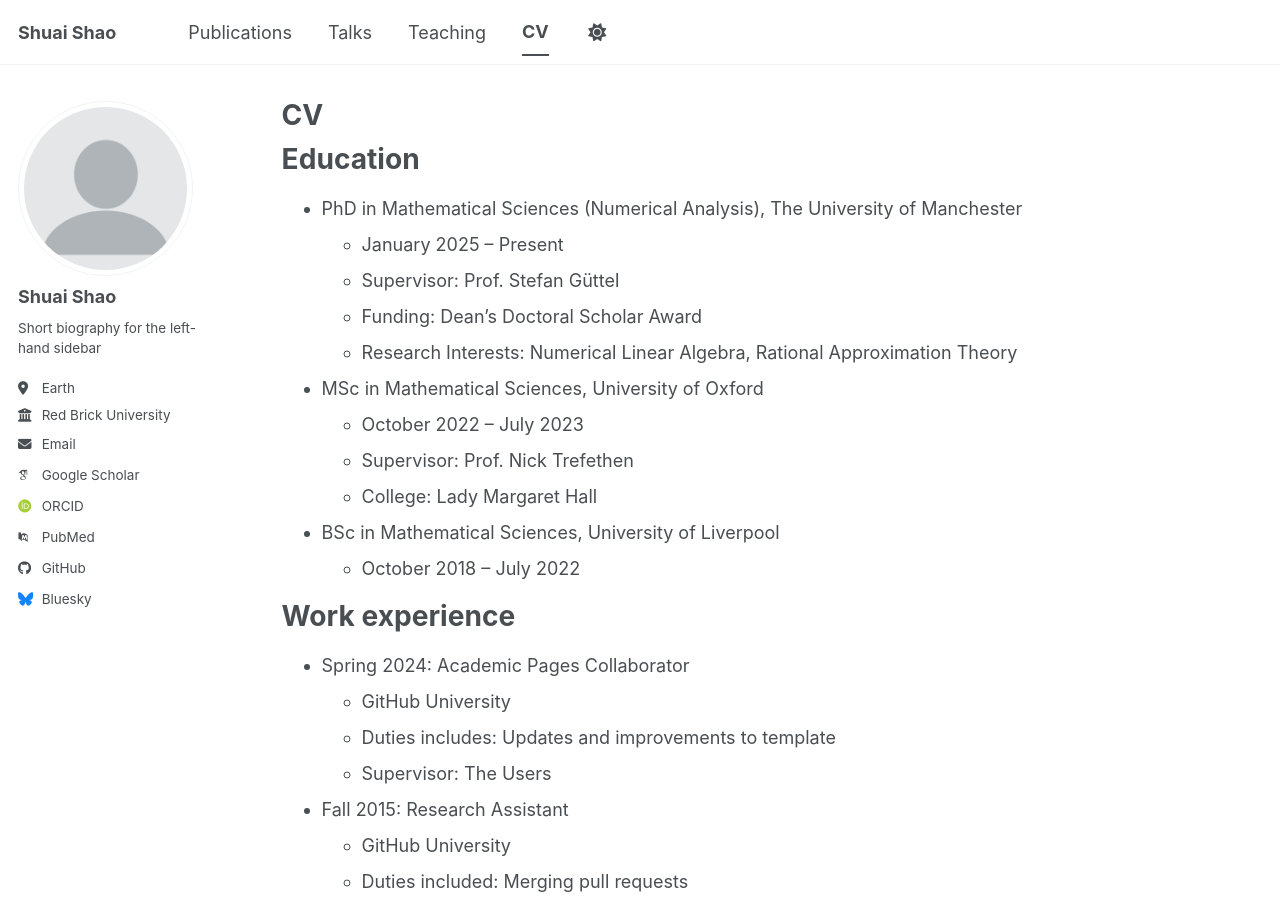
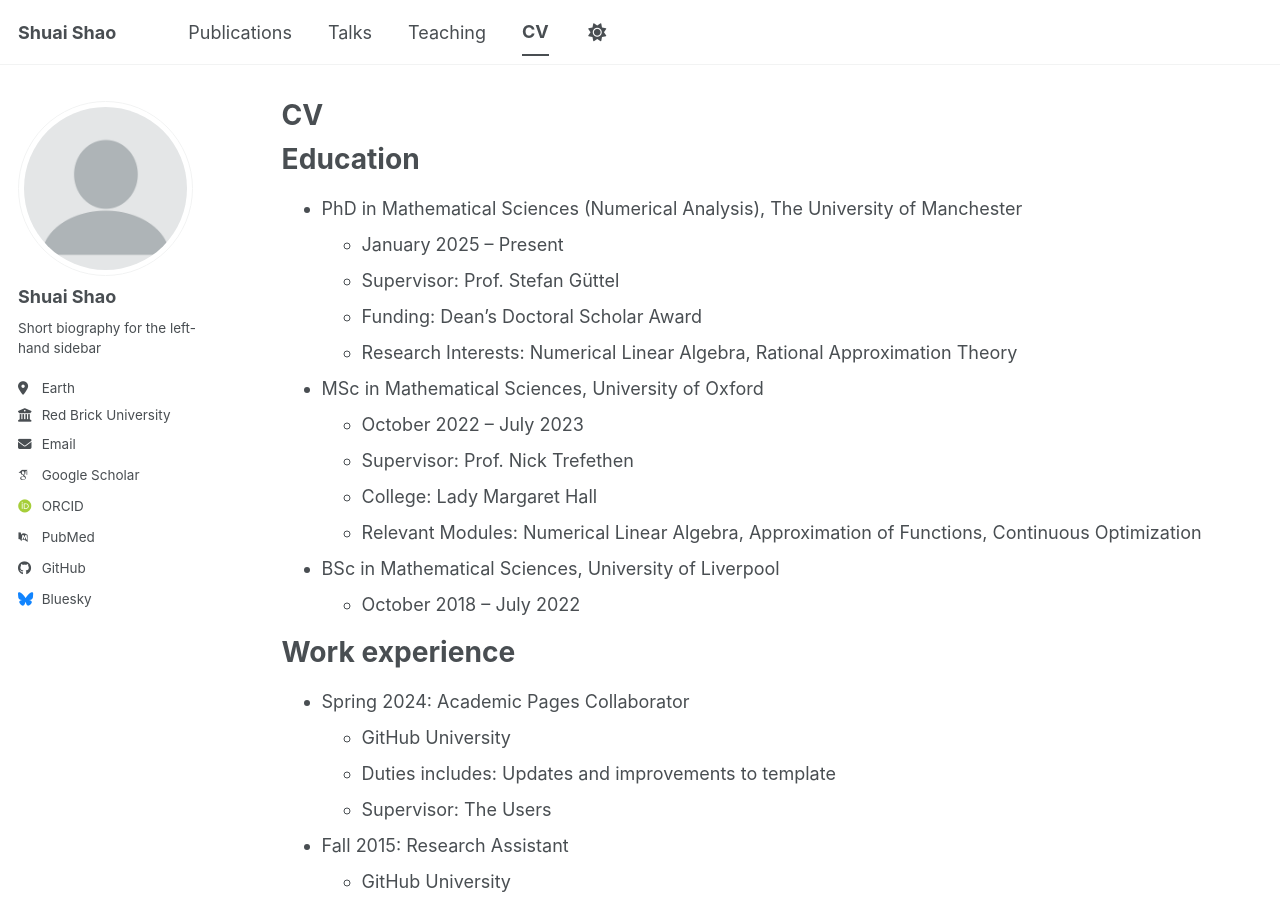
Before and after one commit to ShuaiShao-1203/ShuaiShao-1203.github.io, a Jekyll site: the page built from _pages/cv.md, in a window 1280 px wide and 900 px high. Built offline with Jekyll 4.4.1, drawn with Linux system fonts in a browser that asks for light colours; some web fonts are replaced; a script bundle is joined from its source files by our own code; library files that are not in the unit come from our copies.

Commit message:
Update cv.md

```diff
--- a/_pages/cv.md
+++ b/_pages/cv.md
@@ -25,6 +25,7 @@ Education
   * October 2022 -- July 2023
   * Supervisor: Prof. Nick Trefethen
   * College: Lady Margaret Hall
+  * Relevant Modules: Numerical Linear Algebra, Approximation of Functions, Continuous Optimization
 
 
 * BSc in Mathematical Sciences, University of Liverpool
```
